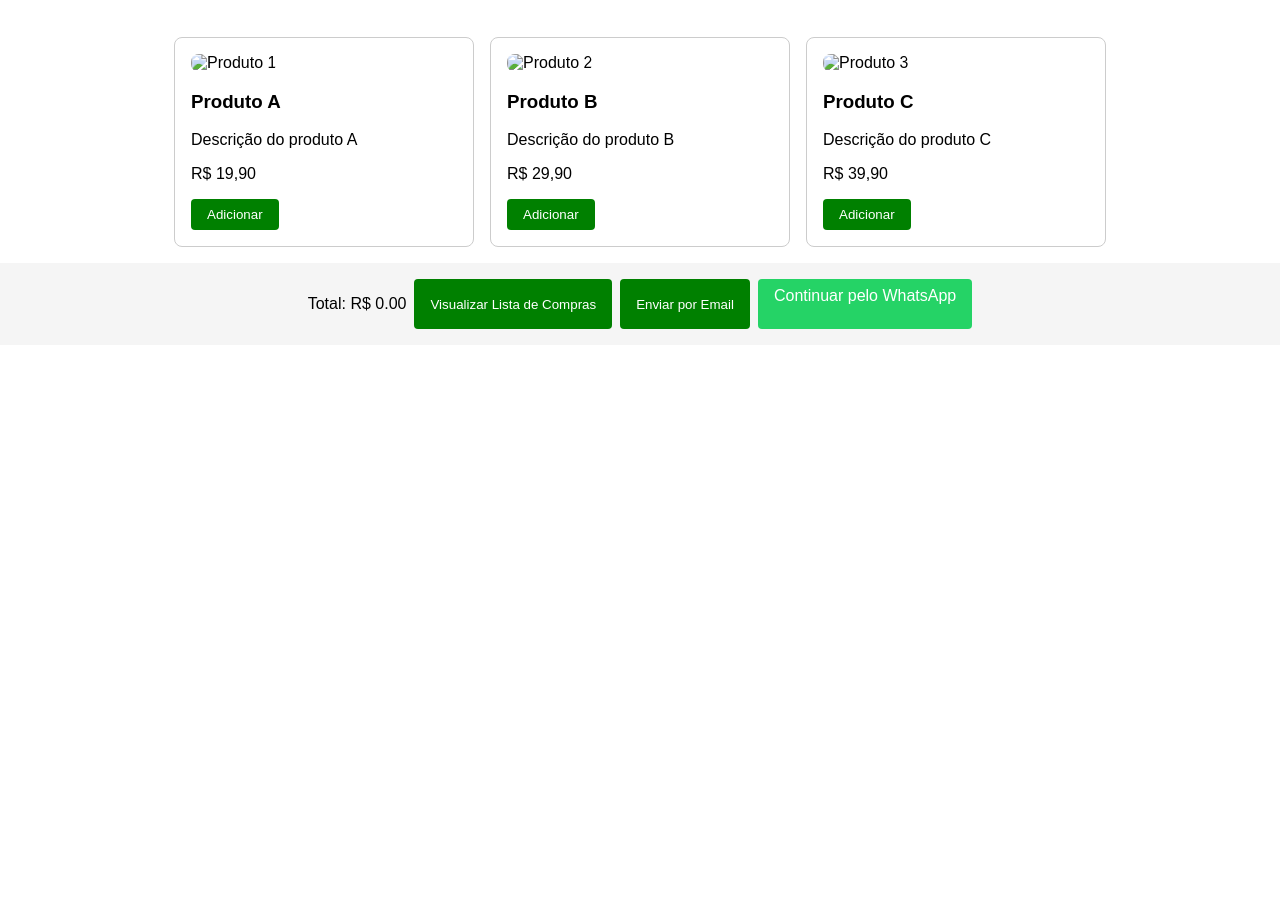
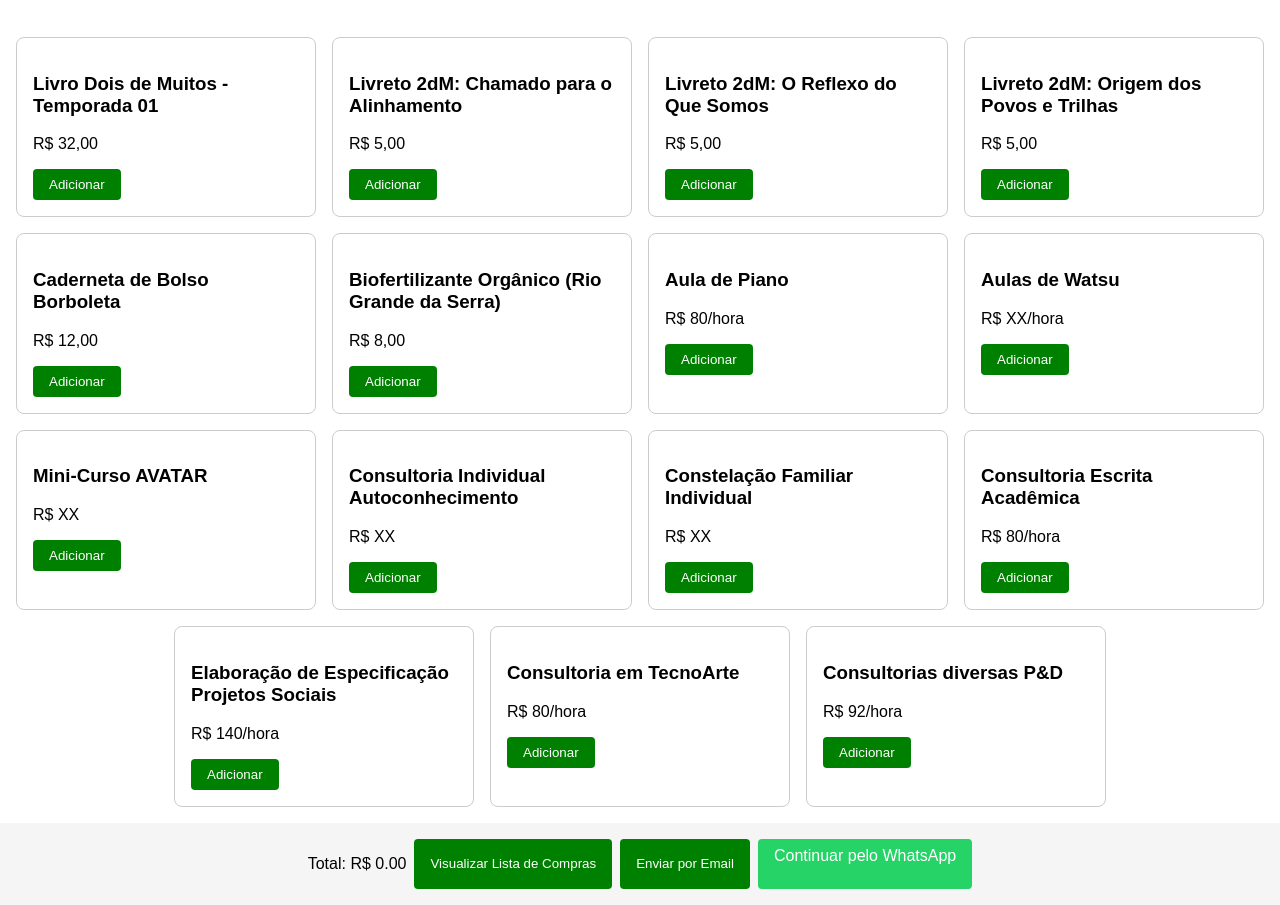
Before and after one commit to clubfullstack/2dM_shop, a plain HTML site: page index.html in a window 1280 px wide. Shown: the part 291-1196 px from the top of the page. Before the commit the page ends 800 px from the top, so only its background shows below. Drawn offline with Linux system fonts and the light colour scheme.

Commit message:
Update index.html

```diff
--- a/index.html
+++ b/index.html
@@ -3,7 +3,7 @@
 <head>
   <meta charset="UTF-8" />
   <meta name="viewport" content="width=device-width, initial-scale=1.0" />
-  <title>Lojinha Dois de Muitos</title>
+  <title>Loja 2dM</title>
   <style>
     body {
       font-family: Arial, sans-serif;
@@ -92,7 +92,7 @@
 <body>
 
 <header>
-  <h1>Loja Simples</h1>
+  <h1>Loja 2dM</h1>
 </header>
 
 <!-- Carrossel -->
@@ -107,27 +107,94 @@
 <!-- Lista de Produtos -->
 <div class="products" id="product-list">
   <div class="product">
-    <img src="img/produto1.jpg" alt="Produto 1">
-    <h3>Produto A</h3>
-    <p>Descrição do produto A</p>
-    <p>R$ 19,90</p>
-    <button class="button" onclick="adicionar('Produto A', 19.90)">Adicionar</button>
+    <h3>Livro Dois de Muitos - Temporada 01</h3>
+    <p>R$ 32,00</p>
+    <button class="button" onclick="adicionar('Livro Dois de Muitos - Temporada 01', 32)">Adicionar</button>
   </div>
 
   <div class="product">
-    <img src="img/produto2.jpg" alt="Produto 2">
-    <h3>Produto B</h3>
-    <p>Descrição do produto B</p>
-    <p>R$ 29,90</p>
-    <button class="button" onclick="adicionar('Produto B', 29.90)">Adicionar</button>
+    <h3>Livreto 2dM: Chamado para o Alinhamento</h3>
+    <p>R$ 5,00</p>
+    <button class="button" onclick="adicionar('Livreto 2dM: Chamado para o Alinhamento', 5)">Adicionar</button>
   </div>
 
   <div class="product">
-    <img src="img/produto3.jpg" alt="Produto 3">
-    <h3>Produto C</h3>
-    <p>Descrição do produto C</p>
-    <p>R$ 39,90</p>
-    <button class="button" onclick="adicionar('Produto C', 39.90)">Adicionar</button>
+    <h3>Livreto 2dM: O Reflexo do Que Somos</h3>
+    <p>R$ 5,00</p>
+    <button class="button" onclick="adicionar('Livreto 2dM: O Reflexo do Que Somos', 5)">Adicionar</button>
+  </div>
+
+  <div class="product">
+    <h3>Livreto 2dM: Origem dos Povos e Trilhas</h3>
+    <p>R$ 5,00</p>
+    <button class="button" onclick="adicionar('Livreto 2dM: Origem dos Povos e Trilhas', 5)">Adicionar</button>
+  </div>
+
+  <div class="product">
+    <h3>Caderneta de Bolso Borboleta</h3>
+    <p>R$ 12,00</p>
+    <button class="button" onclick="adicionar('Caderneta de Bolso Borboleta', 12)">Adicionar</button>
+  </div>
+
+  <div class="product">
+    <h3>Biofertilizante Orgânico (Rio Grande da Serra)</h3>
+    <p>R$ 8,00</p>
+    <button class="button" onclick="adicionar('Biofertilizante Orgânico (Rio Grande da Serra)', 8)">Adicionar</button>
+  </div>
+
+  <!-- Serviços -->
+  <div class="product">
+    <h3>Aula de Piano</h3>
+    <p>R$ 80/hora</p>
+    <button class="button" onclick="adicionar('Aula de Piano', 80)">Adicionar</button>
+  </div>
+
+  <div class="product">
+    <h3>Aulas de Watsu</h3>
+    <p>R$ XX/hora</p>
+    <button class="button" onclick="adicionar('Aulas de Watsu', 0)">Adicionar</button>
+  </div>
+
+  <div class="product">
+    <h3>Mini-Curso AVATAR</h3>
+    <p>R$ XX</p>
+    <button class="button" onclick="adicionar('Mini-Curso AVATAR', 0)">Adicionar</button>
+  </div>
+
+  <div class="product">
+    <h3>Consultoria Individual Autoconhecimento</h3>
+    <p>R$ XX</p>
+    <button class="button" onclick="adicionar('Consultoria Individual Autoconhecimento', 0)">Adicionar</button>
+  </div>
+
+  <div class="product">
+    <h3>Constelação Familiar Individual</h3>
+    <p>R$ XX</p>
+    <button class="button" onclick="adicionar('Constelação Familiar Individual', 0)">Adicionar</button>
+  </div>
+
+  <div class="product">
+    <h3>Consultoria Escrita Acadêmica</h3>
+    <p>R$ 80/hora</p>
+    <button class="button" onclick="adicionar('Consultoria Escrita Acadêmica', 80)">Adicionar</button>
+  </div>
+
+  <div class="product">
+    <h3>Elaboração de Especificação Projetos Sociais</h3>
+    <p>R$ 140/hora</p>
+    <button class="button" onclick="adicionar('Elaboração de Projetos Sociais', 140)">Adicionar</button>
+  </div>
+
+  <div class="product">
+    <h3>Consultoria em TecnoArte</h3>
+    <p>R$ 80/hora</p>
+    <button class="button" onclick="adicionar('Consultoria em TecnoArte', 80)">Adicionar</button>
+  </div>
+
+  <div class="product">
+    <h3>Consultorias diversas P&D</h3>
+    <p>R$ 92/hora</p>
+    <button class="button" onclick="adicionar('Consultorias diversas P&D', 92)">Adicionar</button>
   </div>
 </div>
 
```
